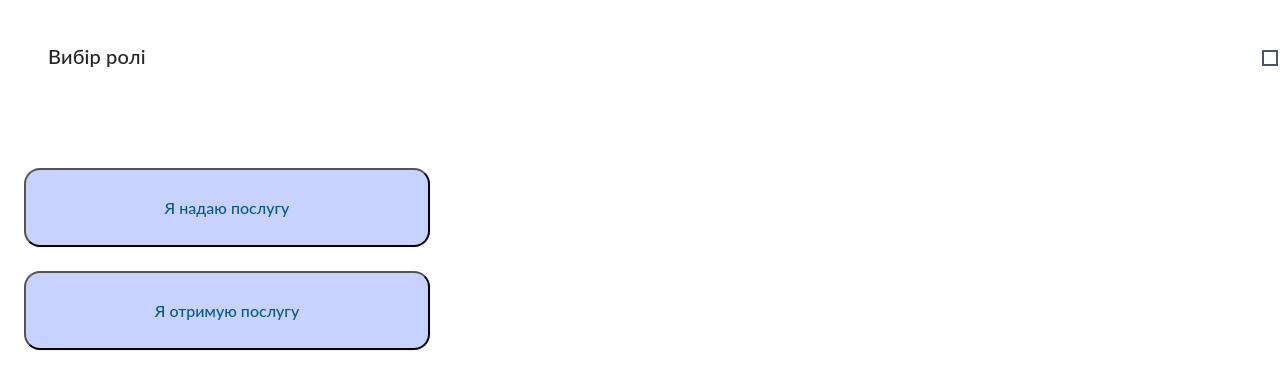
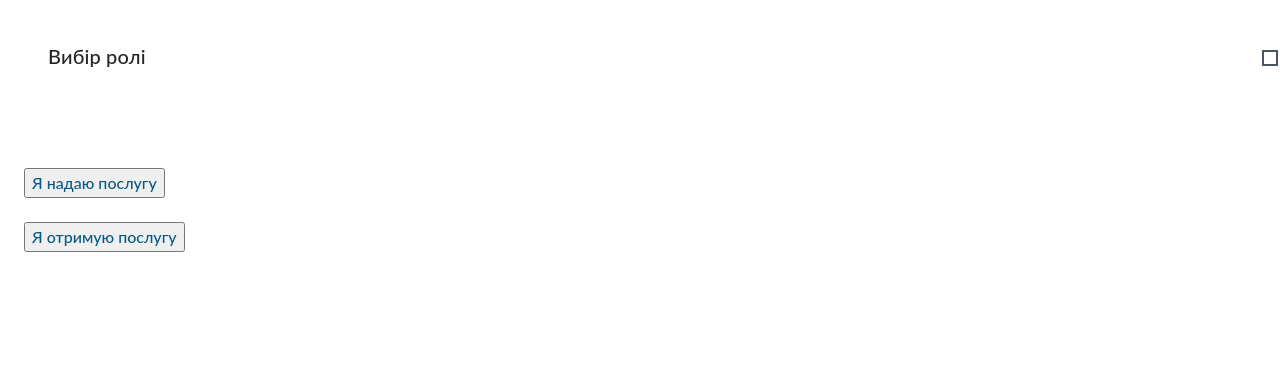
Before and after one commit to Ali-Abdulla/hackathon-proj, a React (Create React App) app: page / in a window 1280 px wide. Shown: the top 388 px of the page. Built offline with nearby package versions, Linux system fonts and the light colour scheme.

Commit message:
Update code

```diff
--- a/src/App.css
+++ b/src/App.css
@@ -36,3 +36,20 @@
         transform: rotate(360deg);
     }
 }
+
+
+.Button-container {
+    align-self: stretch;
+    width: 406ch;
+    height: 79ch;
+    padding-left: 17ch;
+    padding-right: 17ch;
+    padding-top: 9ch;
+    padding-bottom: 9ch;
+    background: #C7D2FE;
+    border-radius: 16ch;
+    overflow: hidden;
+    justify-content: center;
+    align-items: center;
+    display: inline-flex;
+}
--- a/src/components/LargeButton.tsx
+++ b/src/components/LargeButton.tsx
@@ -97,22 +97,7 @@ interface CardProps {
 
 export function Card({ text }: CardProps) {
   return (
-    <button style={{
-      alignSelf: 'stretch',
-      width: '406px',
-      height: '79px',
-      paddingLeft: '17px',
-      paddingRight: '17px',
-      paddingTop: '9px',
-      paddingBottom: '9px',
-      background: '#C7D2FE',
-      boxShadow: '0px 1px 2px rgba(0, 0, 0, 0.05)',
-      borderRadius: '16px',
-      overflow: 'hidden',
-      justifyContent: 'center',
-      alignItems: 'center',
-      display: 'inline-flex',
-    }} onClick={() => console.log('Clicked')}>
+    <button className="buttonStyle" onClick={() => console.log('Clicked')}>
       <div style={{
         color: '#075985',
         fontSize: '16px',
```
Lines whose indentation alone changed are shown as unchanged.
